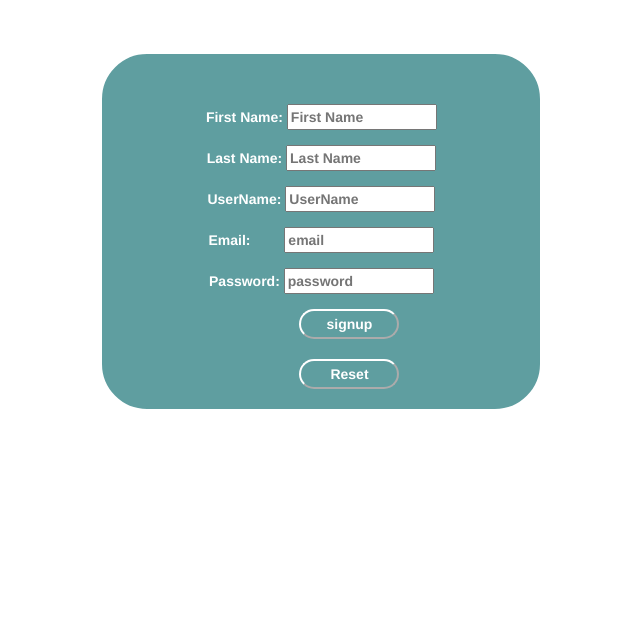
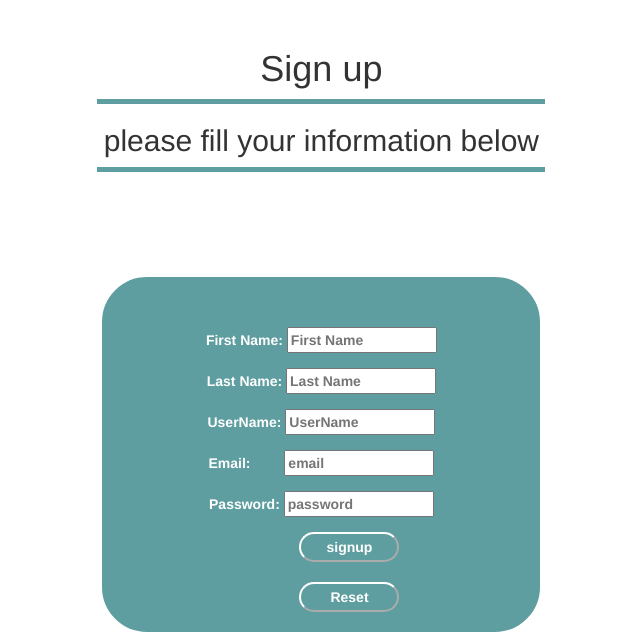
Before and after one commit to KarimHamod/softwareengineering, a PHP site: page /signup.php in a window 1280 px wide. Shown: the part 51-687 px from the top of the page, without its empty margins (325-965 px from the left). Run offline with PHP 8.4, Linux system fonts and the light colour scheme.

Commit message:
signup 4 heheheheh

```diff
--- a/project/iVOTE/signup.php
+++ b/project/iVOTE/signup.php
@@ -1,7 +1,14 @@
 <?php
     include_once 'header.php'
 ?>
+<body>
 
+<div class="info">
+    <h1> Sign up</h1>
+    <p class="lineOver"></p>
+    <h2>please fill your information below</h2>
+    <p class="lineOver"></p>
+</div>
 <section class="form">
 
     <form action="signup_validate.php" method="post">
```
